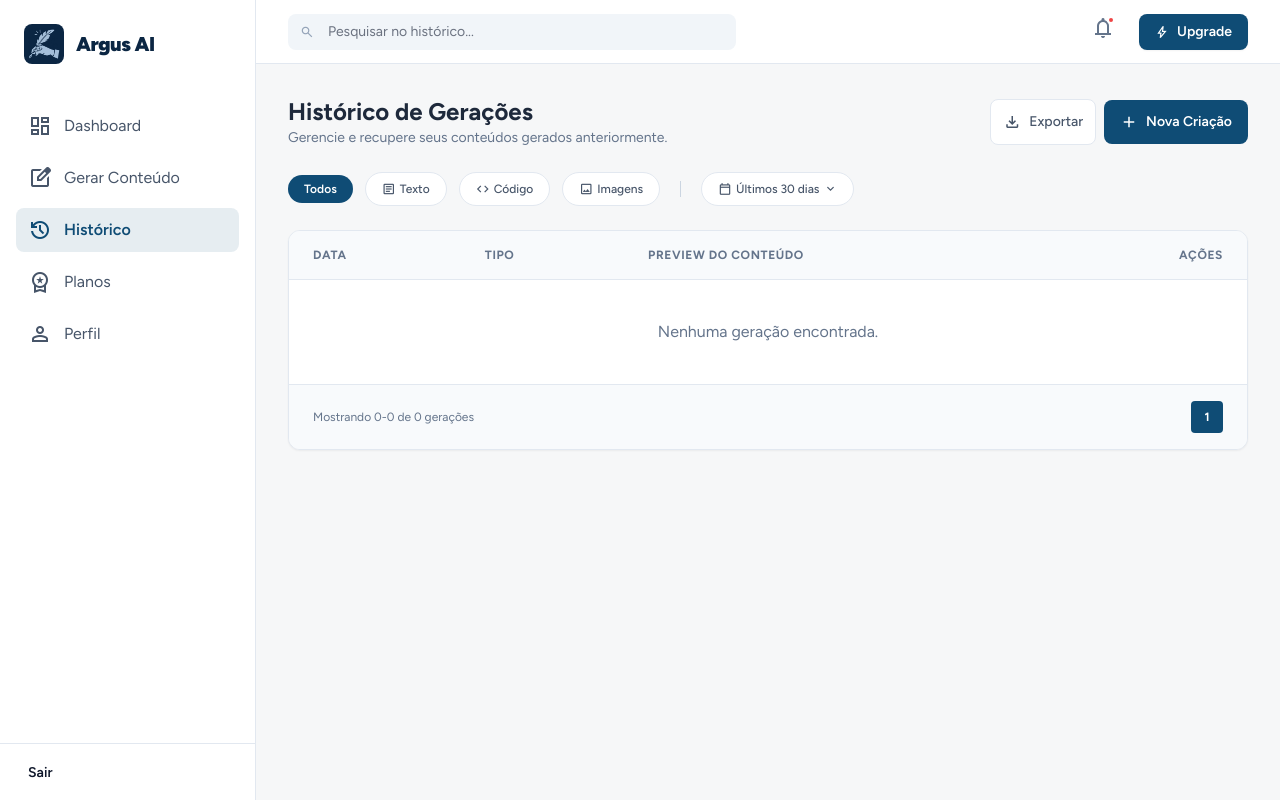
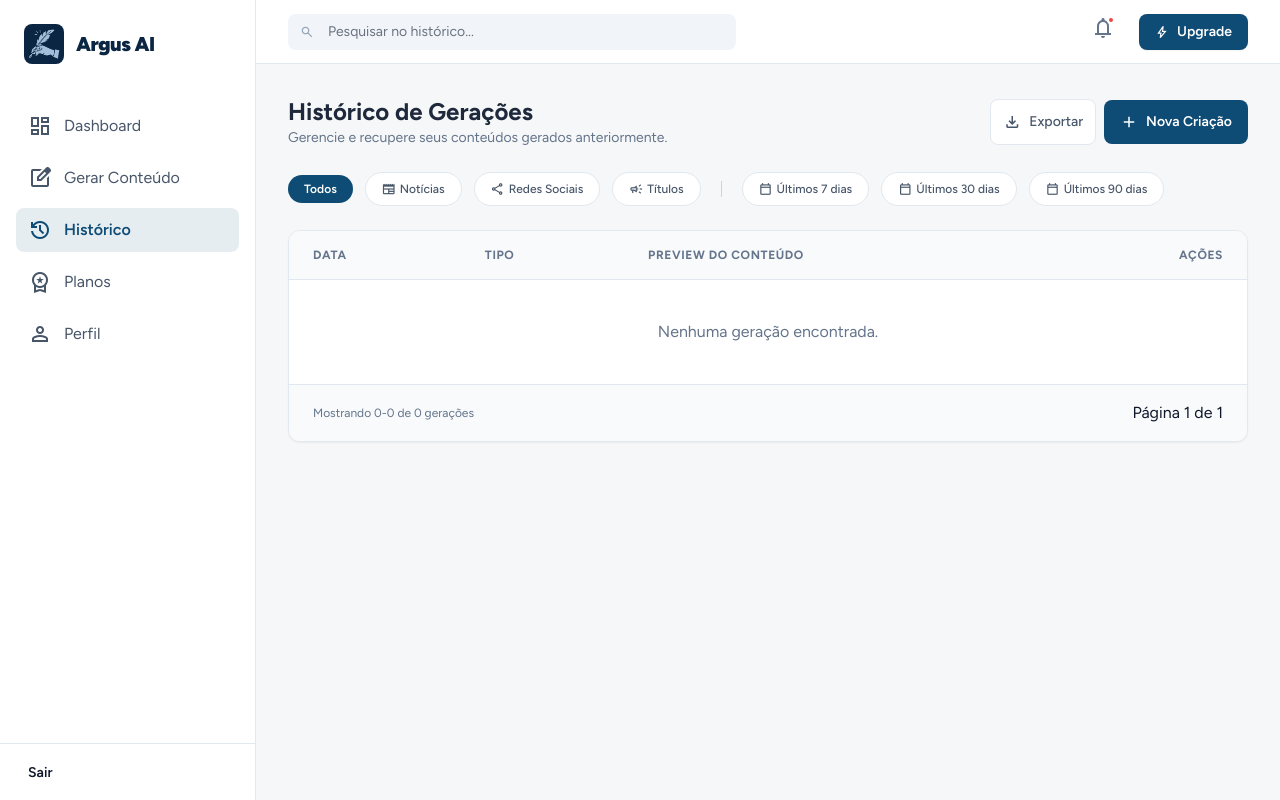
Before and after one commit to GustavoLaureth/argus-backend, a Django app: page /history/ in a window 1280 px wide. Run offline with Django 4.2, Linux system fonts and the light colour scheme; a user stored in the database is signed in; data comes from the database, SQL or seed files in the repository; both versions use the stored data as it was after the commit; some libraries are stand-ins or nearby versions.

Commit message:
add filters/search

```diff
--- a/apps/ai/templates/pages/history.html
+++ b/apps/ai/templates/pages/history.html
@@ -7,6 +7,7 @@
   >
     <div class="flex-1 max-w-md">
       <div class="relative group">
+        <form method="get" class="relative group">
           <span
             class="material-symbols-outlined absolute left-3 top-1/2 -translate-y-1/2 text-slate-400 text-sm"
             >search</span
@@ -15,7 +16,10 @@
             class="w-full bg-slate-100 dark:bg-slate-900 border-none rounded-lg pl-10 pr-4 py-2 text-sm focus:ring-2 focus:ring-primary/50 transition-all"
             placeholder="Pesquisar no histórico..."
             type="text"
+            name="search"
+            value="{{ search }}"
           />
+        </form>
       </div>
     </div>
     <div class="flex items-center gap-4">
@@ -70,37 +74,48 @@
       </div>
       <!-- Filters -->
       <div class="flex flex-wrap items-center gap-3">
-        <button
-          class="bg-primary text-white px-4 py-1.5 rounded-full text-xs font-semibold"
+        <a href="?"
+          class="{% if not selected_types or 'all' in selected_types %}bg-primary text-white px-4 py-1.5 rounded-full text-xs font-semibold flex items-center gap-1{% else %}bg-white dark:bg-slate-900 border border-slate-200 dark:border-slate-800 text-slate-600 dark:text-slate-400 px-4 py-1.5 rounded-full text-xs font-medium hover:border-primary/50 hover:text-primary transition-all flex items-center gap-1{% endif %}"
         >
           Todos
-        </button>
-        <button
-          class="bg-white dark:bg-slate-900 border border-slate-200 dark:border-slate-800 text-slate-600 dark:text-slate-400 px-4 py-1.5 rounded-full text-xs font-medium hover:border-primary/50 hover:text-primary transition-all flex items-center gap-1"
+        </a>
+        <a href="?{% for t in selected_types %}{% if t != 'news' %}type={{ t }}&{% endif %}{% endfor %}type=news&period={{ selected_period }}"
+          class="{% if 'news' in selected_types %}bg-primary text-white px-4 py-1.5 rounded-full text-xs font-semibold flex items-center gap-1{% else %}bg-white dark:bg-slate-900 border border-slate-200 dark:border-slate-800 text-slate-600 dark:text-slate-400 px-4 py-1.5 rounded-full text-xs font-medium hover:border-primary/50 hover:text-primary transition-all flex items-center gap-1{% endif %}"
         >
-          <span class="material-symbols-outlined text-sm">article</span>
-          Texto
-        </button>
-        <button
-          class="bg-white dark:bg-slate-900 border border-slate-200 dark:border-slate-800 text-slate-600 dark:text-slate-400 px-4 py-1.5 rounded-full text-xs font-medium hover:border-primary/50 hover:text-primary transition-all flex items-center gap-1"
+          <span class="material-symbols-outlined text-sm">newspaper</span>
+          Notícias
+        </a>
+        <a href="?{% for t in selected_types %}{% if t != 'social' %}type={{ t }}&{% endif %}{% endfor %}type=social&period={{ selected_period }}"
+          class="{% if 'social' in selected_types %}bg-primary text-white px-4 py-1.5 rounded-full text-xs font-semibold flex items-center gap-1{% else %}bg-white dark:bg-slate-900 border border-slate-200 dark:border-slate-800 text-slate-600 dark:text-slate-400 px-4 py-1.5 rounded-full text-xs font-medium hover:border-primary/50 hover:text-primary transition-all flex items-center gap-1{% endif %}"
         >
-          <span class="material-symbols-outlined text-sm">code</span>
-          Código
-        </button>
-        <button
-          class="bg-white dark:bg-slate-900 border border-slate-200 dark:border-slate-800 text-slate-600 dark:text-slate-400 px-4 py-1.5 rounded-full text-xs font-medium hover:border-primary/50 hover:text-primary transition-all flex items-center gap-1"
+          <span class="material-symbols-outlined text-sm">share</span>
+          Redes Sociais
+        </a>
+        <a href="?{% for t in selected_types %}{% if t != 'headline' %}type={{ t }}&{% endif %}{% endfor %}type=headline&period={{ selected_period }}"
+          class="{% if 'headline' in selected_types %}bg-primary text-white px-4 py-1.5 rounded-full text-xs font-semibold flex items-center gap-1{% else %}bg-white dark:bg-slate-900 border border-slate-200 dark:border-slate-800 text-slate-600 dark:text-slate-400 px-4 py-1.5 rounded-full text-xs font-medium hover:border-primary/50 hover:text-primary transition-all flex items-center gap-1{% endif %}"
         >
-          <span class="material-symbols-outlined text-sm">image</span>
-          Imagens
-        </button>
+          <span class="material-symbols-outlined text-sm">campaign</span>
+          Títulos
+        </a>
         <div class="h-4 w-[1px] bg-slate-300 dark:bg-slate-700 mx-2"></div>
-        <button
-          class="bg-white dark:bg-slate-900 border border-slate-200 dark:border-slate-800 text-slate-600 dark:text-slate-400 px-4 py-1.5 rounded-full text-xs font-medium hover:border-primary/50 hover:text-primary transition-all flex items-center gap-1"
+        <a href="?{% for t in selected_types %}type={{ t }}&{% endfor %}period=7"
+          class="{% if selected_period == '7' %}bg-primary text-white px-4 py-1.5 rounded-full text-xs font-semibold flex items-center gap-1{% else %}bg-white dark:bg-slate-900 border border-slate-200 dark:border-slate-800 text-slate-600 dark:text-slate-400 px-4 py-1.5 rounded-full text-xs font-medium hover:border-primary/50 hover:text-primary transition-all flex items-center gap-1{% endif %}"
+        >
+          <span class="material-symbols-outlined text-sm">calendar_today</span>
+          Últimos 7 dias
+        </a>
+        <a href="?{% for t in selected_types %}type={{ t }}&{% endfor %}period=30"
+          class="{% if selected_period == '30' %}bg-primary text-white px-4 py-1.5 rounded-full text-xs font-semibold flex items-center gap-1{% else %}bg-white dark:bg-slate-900 border border-slate-200 dark:border-slate-800 text-slate-600 dark:text-slate-400 px-4 py-1.5 rounded-full text-xs font-medium hover:border-primary/50 hover:text-primary transition-all flex items-center gap-1{% endif %}"
         >
           <span class="material-symbols-outlined text-sm">calendar_today</span>
           Últimos 30 dias
-          <span class="material-symbols-outlined text-sm">expand_more</span>
-        </button>
+        </a>
+        <a href="?{% for t in selected_types %}type={{ t }}&{% endfor %}period=90"
+          class="{% if selected_period == '90' %}bg-primary text-white px-4 py-1.5 rounded-full text-xs font-semibold flex items-center gap-1{% else %}bg-white dark:bg-slate-900 border border-slate-200 dark:border-slate-800 text-slate-600 dark:text-slate-400 px-4 py-1.5 rounded-full text-xs font-medium hover:border-primary/50 hover:text-primary transition-all flex items-center gap-1{% endif %}"
+        >
+          <span class="material-symbols-outlined text-sm">calendar_today</span>
+          Últimos 90 dias
+        </a>
       </div>
       <!-- History Table -->
       <div
@@ -248,48 +263,18 @@
 
           <div class="flex items-center gap-2">
             <!-- FIRST -->
-            {% if generations.number > 3 %}
-              <a
-                href="?page=1"
-                class="size-8 flex items-center justify-center border rounded text-xs"
-                >1</a>
-            {% if generations.number > 4 %}
-              <span class="px-1 text-slate-400">...</span>
-            {% endif %}
+            {% if generations.has_previous %}
+              <a href="?{{ query_params }}&page=1">&laquo; Primeira</a>
+              <a href="?{{ query_params }}&page={{ generations.previous_page_number }}">Anterior</a>
             {% endif %}
 
-            <!-- MIDDLE -->
-            {% for num in generations.paginator.page_range %}
-              {% if num >= generations.number|add:-2 and num <= generations.number|add:2 %}
-                {% if generations.number == num %}
-                  <span
-                    class="size-8 flex items-center justify-center rounded bg-primary text-white text-xs font-bold"
-                  >
-                    {{ num }}
+              <span>
+                Página {{ generations.number }} de {{ generations.paginator.num_pages }}
               </span>
-                {% else %}
-                  <a
-                    href="?page={{ num }}"
-                    class="size-8 flex items-center justify-center rounded border text-xs hover:bg-slate-100"
-                  >
-                    {{ num }}
-                  </a>
-                {% endif %}
-              {% endif %}
-            {% endfor %}
 
-            <!-- LAST -->
-            {% if generations.number < generations.paginator.num_pages|add:-2 %}
-            {% if generations.number < generations.paginator.num_pages|add:-3 %}
-            <span class="px-1 text-slate-400">...</span>
-            {% endif %}
-
-            <a
-              href="?page={{ generations.paginator.num_pages }}"
-              class="size-8 flex items-center justify-center border rounded text-xs"
-            >
-              {{ generations.paginator.num_pages }}
-            </a>
+            {% if generations.has_next %}
+              <a href="?{{ query_params }}&page={{ generations.next_page_number }}">Próxima</a>
+              <a href="?{{ query_params }}&page={{ generations.paginator.num_pages }}">Última &raquo;</a>
             {% endif %}
           </div>
         </div>
--- a/apps/ai/views.py
+++ b/apps/ai/views.py
@@ -4,6 +4,10 @@
 from .limits import PLAN_LIMITS
 from django.contrib.auth.decorators import login_required
 from django.core.paginator import Paginator
+from django.db.models import Q
+from datetime import timedelta
+from django.utils import timezone
+from urllib.parse import urlencode
 
 @login_required
 def create(request):
@@ -63,6 +67,36 @@
         user=request.user
     ).order_by("-created_at")
 
+    query_params = request.GET.copy()
+
+    if "page" in query_params:
+        query_params.pop("page")
+
+    search = request.GET.get("search", "").strip()
+    if search:
+        generations = generations.filter(
+            Q(input_text__icontains=search) |
+            Q(output_text__icontains=search)
+        )
+
+    types = request.GET.getlist("type")
+    if types and "all" not in types:
+        generations = generations.filter(content_type__in=types)
+
+    # 📅 período
+    period = request.GET.get("period")
+    if period:
+        now = timezone.now()
+
+        if period == "7":
+            generations = generations.filter(created_at__gte=now - timedelta(days=7))
+
+        elif period == "30":
+            generations = generations.filter(created_at__gte=now - timedelta(days=30))
+
+        elif period == "90":
+            generations = generations.filter(created_at__gte=now - timedelta(days=90))
+
     paginator = Paginator(generations, 10)
     page_number = request.GET.get('page')
     generations = paginator.get_page(page_number)
@@ -76,5 +110,9 @@
             g.body = body
 
     return render(request, "pages/history.html", {
-        "generations": generations
+        "generations": generations,
+        "search": search,
+        "selected_types": types,
+        "selected_period": period,
+        "query_params": urlencode(query_params)
     })
```
Also changed, not shown: argus_core/templates/pages/dashboard.html (+1 -14 lines), db.sqlite3. Lines whose indentation alone changed are shown as unchanged.
